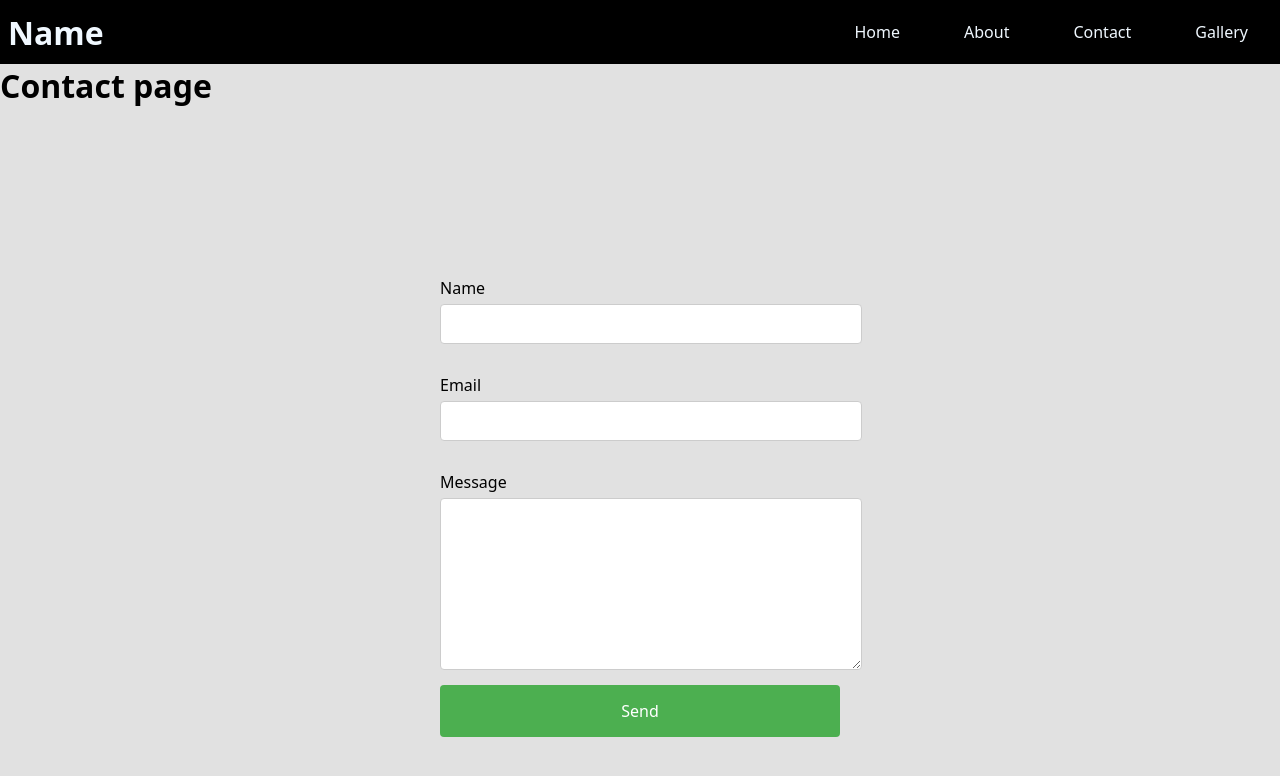
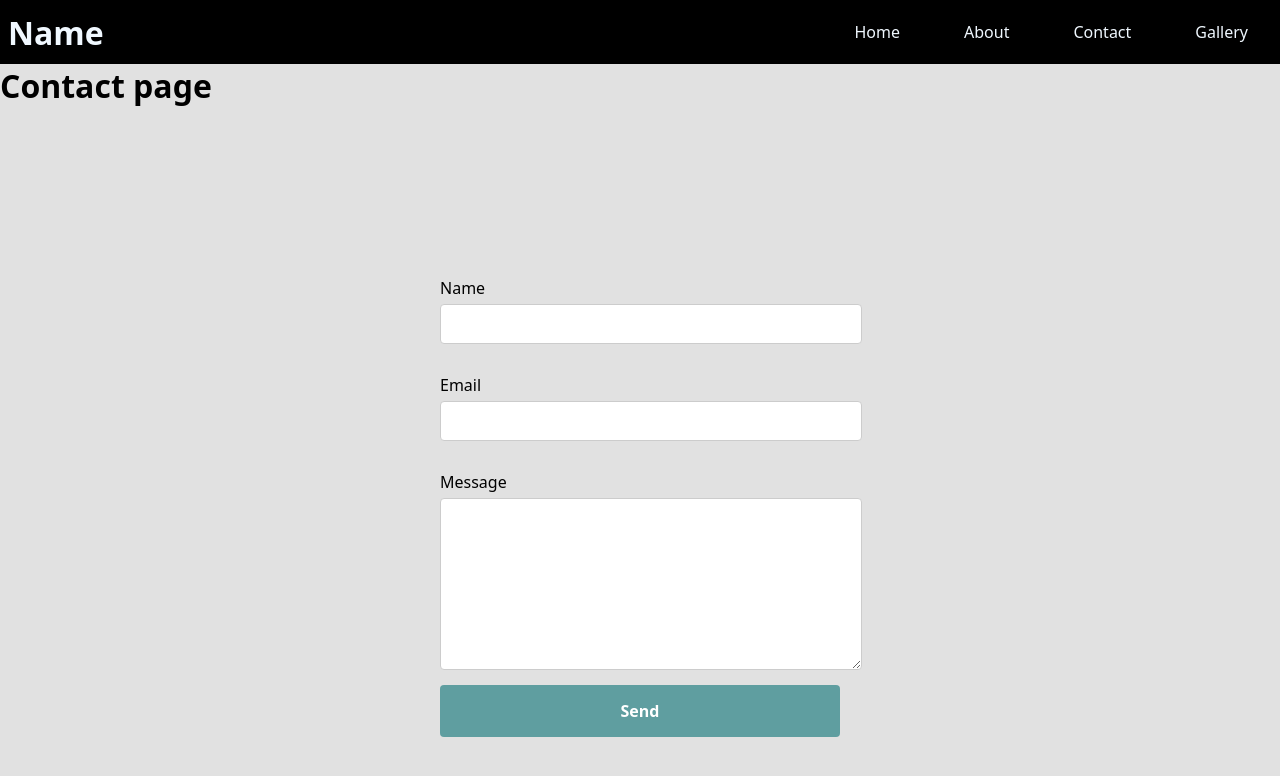
Before and after one commit to JKuriata/mobileTutorial, a React (Vite) app: page /#/contact in a window 1280 px wide. Shown: the top 776 px of the page. Built offline with nearby package versions, Linux system fonts and the light colour scheme.

Commit message:
style: update contact form button styles

```diff
--- a/src/Components/Contact/ContactComponent.css
+++ b/src/Components/Contact/ContactComponent.css
@@ -35,14 +35,15 @@
 }
 
 .contact-form input[type="submit"] {
-  background-color: #4CAF50;
+  background-color: cadetblue;
   color: white;
   border: none;
   cursor: pointer;
   padding: 15px;
   font-size: 16px;
+  font-weight: bold;
 }
 
 .contact-form input[type="submit"]:hover {
-  background-color: #45a049;
+  background-color: rgb(70, 135, 138);
 }
```
